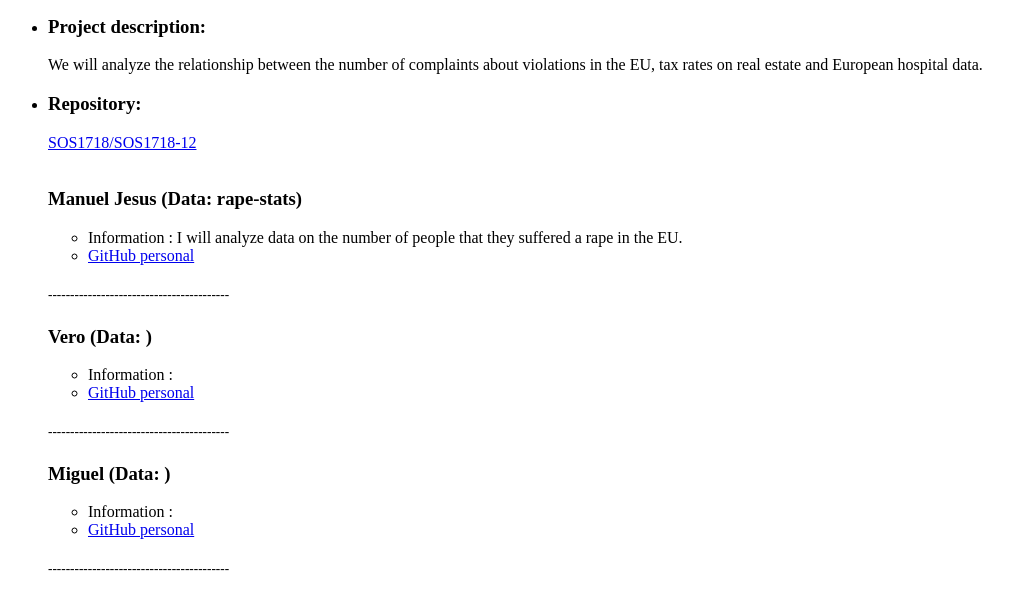
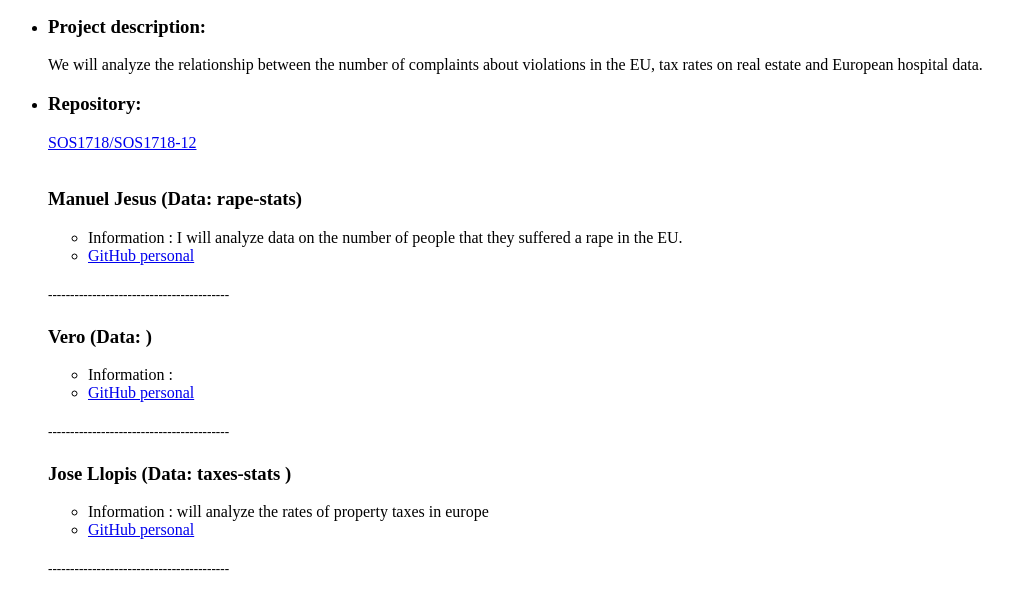
Before and after one commit to gti-sos/SOS1718-12, a website: page public/index.html in a window 1280 px wide. Shown: the part 105-714 px from the top of the page, without its empty margins (0-1036 px from the left). Drawn offline with Linux system fonts and the light colour scheme.

Commit message:
añadido jllopis2

```diff
--- a/public/index.html
+++ b/public/index.html
@@ -34,9 +34,9 @@
 </ul>
 </div>
 <h5>-----------------------------------------</h5>
-<h3>Miguel (Data: ) </h3>
+<h3>Jose Llopis  (Data: taxes-stats ) </h3>
 <ul>
-    <li>Information : </li>
+    <li>Information :  will analyze the rates of property taxes in europe </li>
 
 <li><a href=https://github.com/jllopis2>GitHub personal</a></li>
 
```
